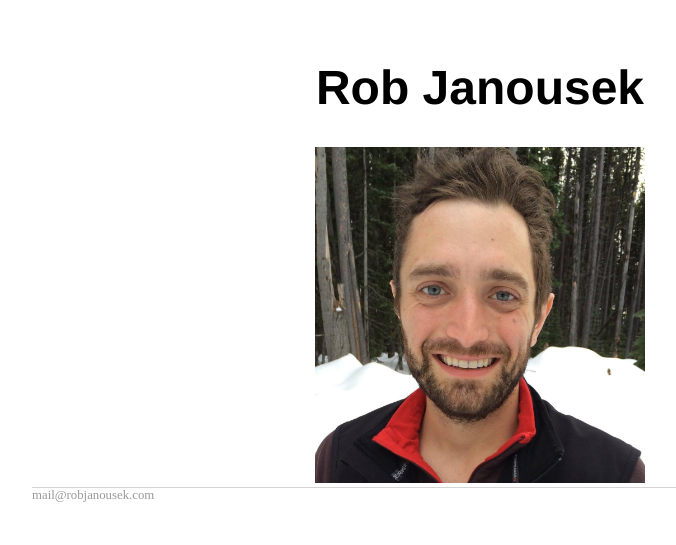
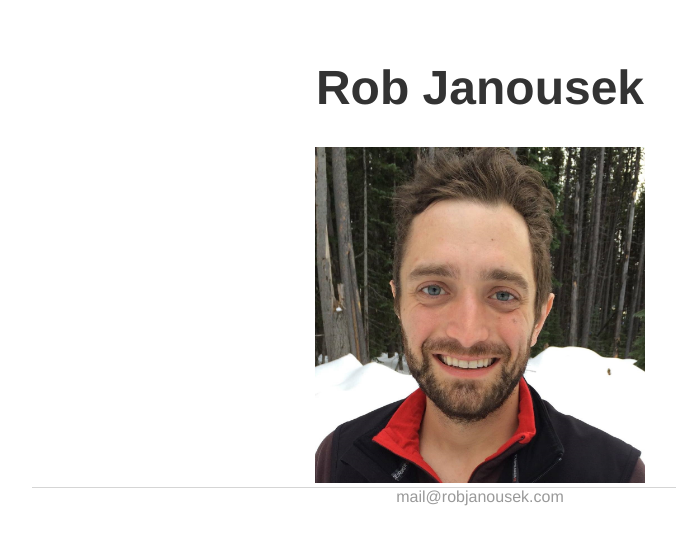
Before and after one commit to robjanousek/robjanousek.github.io, a Jekyll site: the page built from index.html, in a window 1280 px wide. Shown: the top 545 px of the page, without its empty margins (160-836 px from the left). Built offline with Jekyll 4.4.1, drawn with Linux system fonts in a browser that asks for light colours.

Commit message:
Update main.css

```diff
--- a/css/main.css
+++ b/css/main.css
@@ -22,6 +22,7 @@ a:hover {
 h1 {
     font-size: 3em;
     font-family:'Helvetica', 'Arial', 'Sans-Serif';
+    color: #333;
 }
 p {
     font-size: 1.5em;
@@ -30,7 +31,9 @@ p {
 }
 footer {
     border-top: 1px solid #d5d5d5;
-    font-size: .8em;
+    font-family:'Helvetica', 'Arial', 'Sans-Serif';
+    font-size: 1em;
+    text-align: center;
 }
 
 ul.posts {
```
